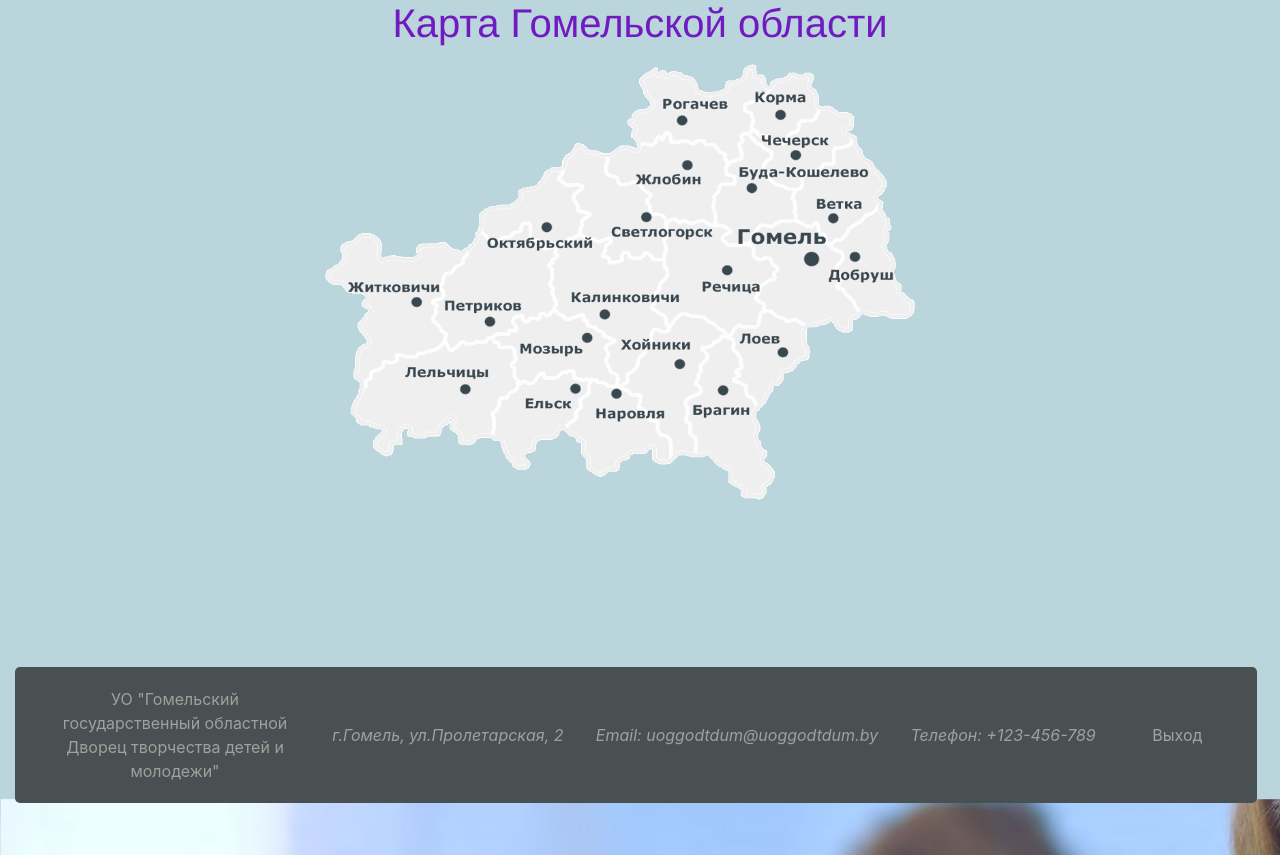
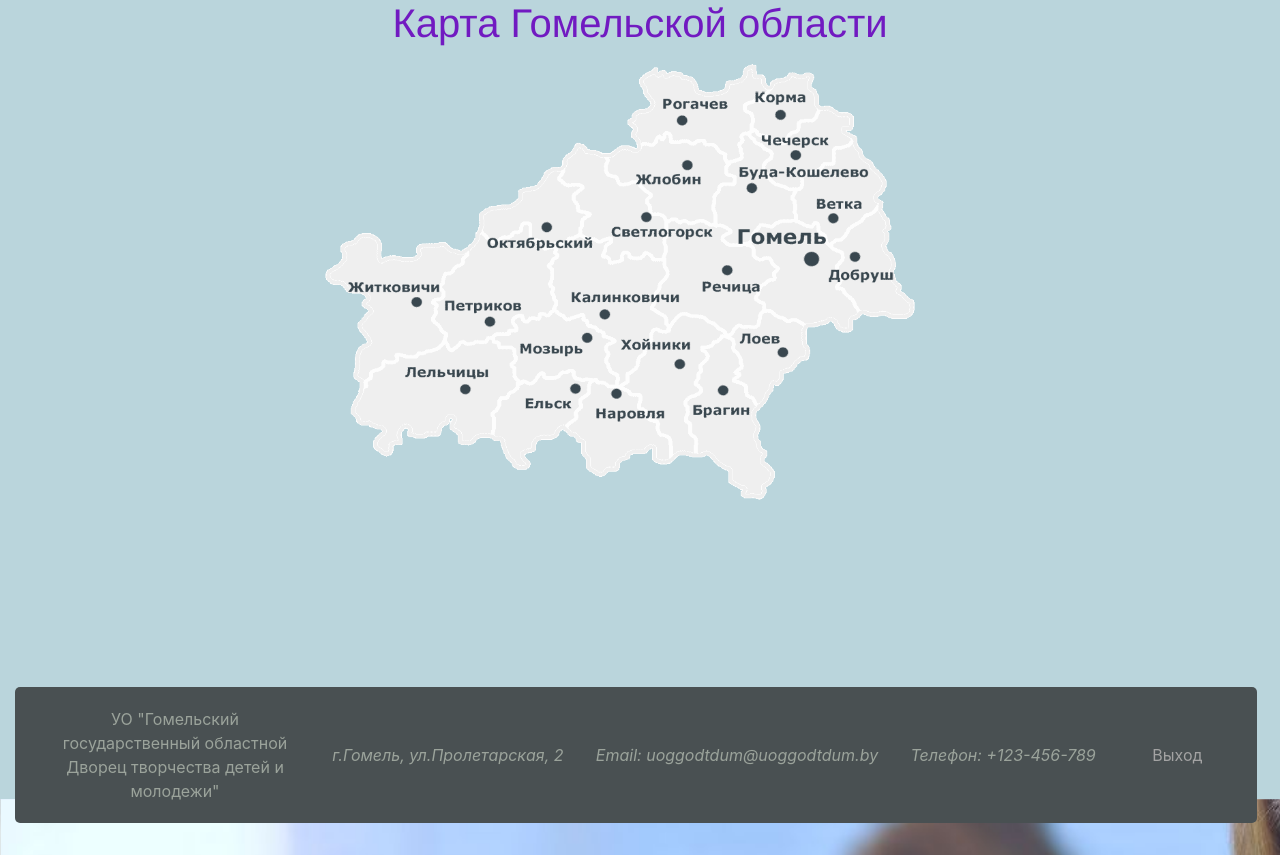
Before and after one commit to suph4rd/DDTProject, a Django app: page /map/ in a window 1280 px wide; the page is wider, and only the part inside the window is pictured. Shown: the part 128-983 px from the top of that part. Run offline with Django 3.2, Linux system fonts and the light colour scheme; the visitor is signed in with stand-in values (Sample User, id 1); some libraries are stand-ins or nearby versions.

Commit message:
fix: styles

```diff
--- a/templates/core/map.html
+++ b/templates/core/map.html
@@ -128,7 +128,7 @@
             {% include 'core/udo_content.html' %}
         </div>
     {% else %}
-        <div style="margin-top: 620px"></div>
+        <div style="margin-top: 50%"></div>
     {% endif %}
 
     <div class=" row nav helvetica-neue " style="position: absolute;
```
